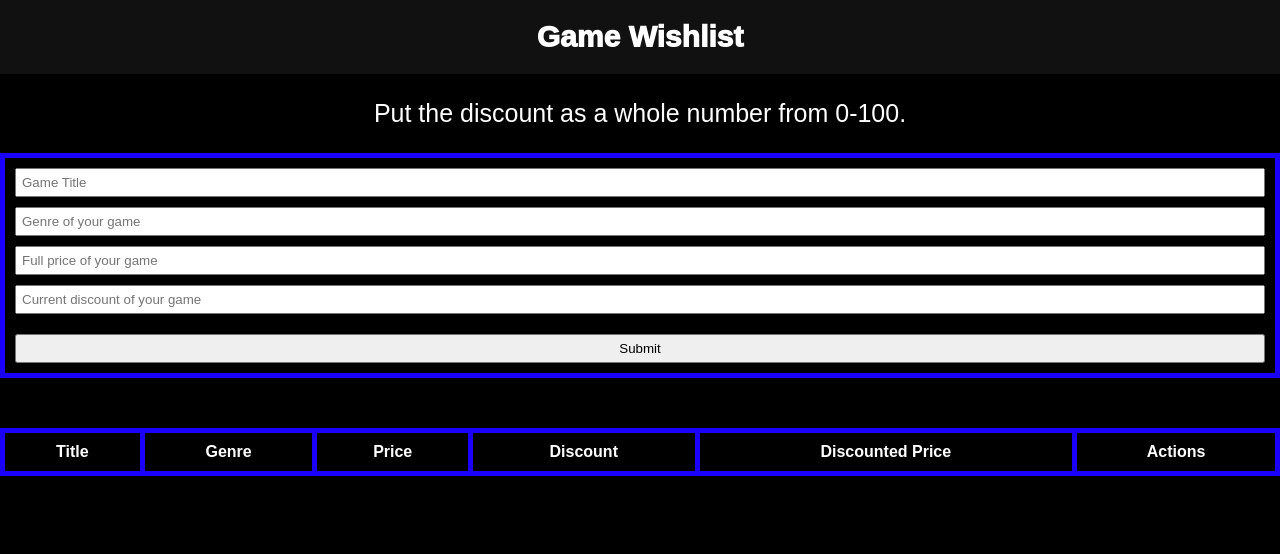
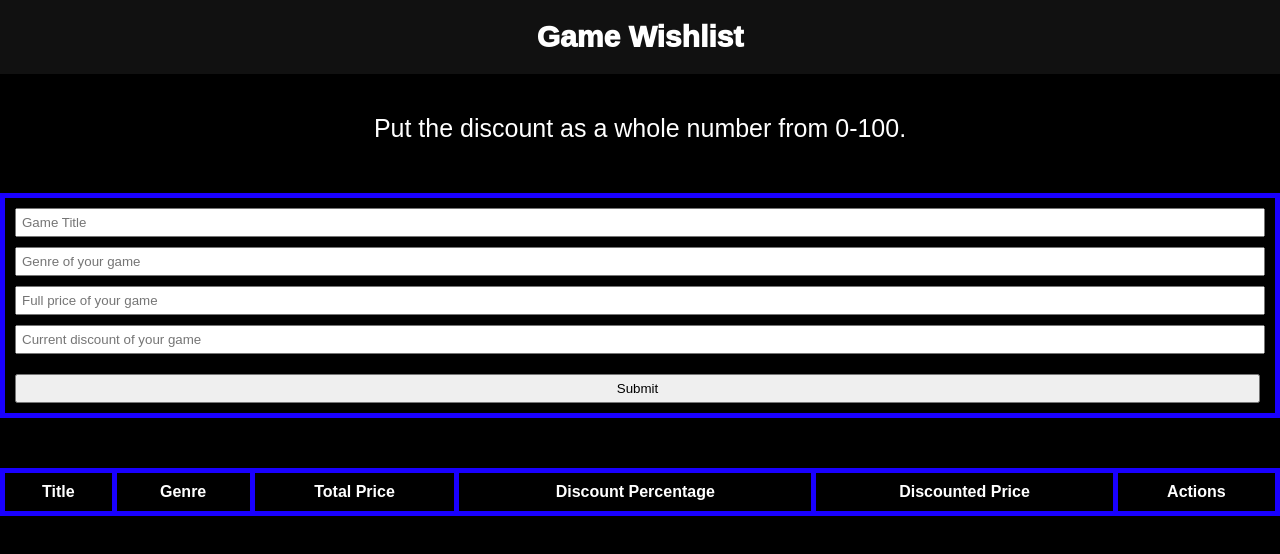
Before and after one commit to mkneuffer/final_project, a React (Create React App) app: page / in a window 1280 px wide. Shown: the top 554 px of the page. Built offline with nearby package versions, Linux system fonts and the light colour scheme.

Commit message:
Small Style tweaks

```diff
--- a/src/App.css
+++ b/src/App.css
@@ -18,6 +18,9 @@ p {
   text-align: center;
   font-size: 25px;
   color: white;
+  justify-content: left;
+  margin-top: 40px;
+  margin-bottom: 50px;
 }
 
 form {
@@ -35,6 +38,8 @@ input {
 
 button {
   margin-top: 10px;
+  justify-content: space-between;
+  margin-right: 5px;
   padding: 5px;
 }
 
--- a/src/App.js
+++ b/src/App.js
@@ -130,8 +130,8 @@ function App() {
           <tr>
             <th>Title</th>
             <th>Genre</th>
-            <th>Price</th>
-            <th>Discount</th>
+            <th>Total Price</th>
+            <th>Discount Percentage</th>
             <th>Discounted Price</th>
             <th>Actions</th>
           </tr>
```
